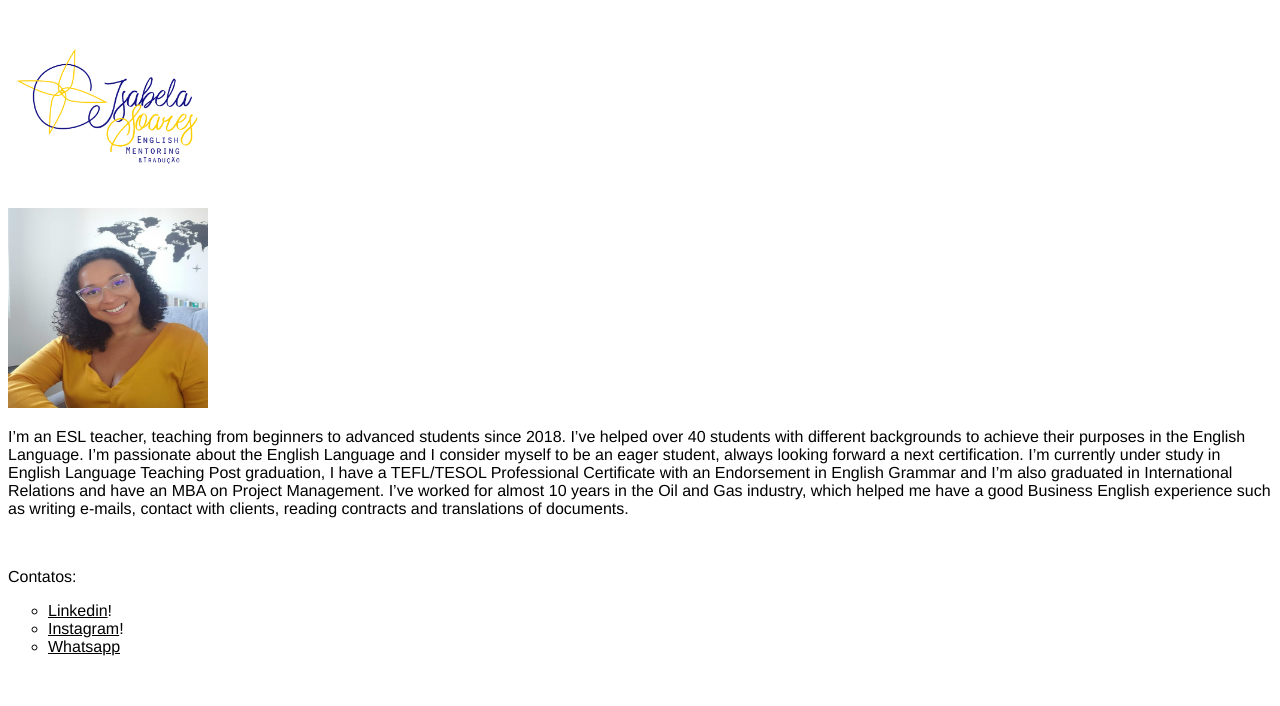
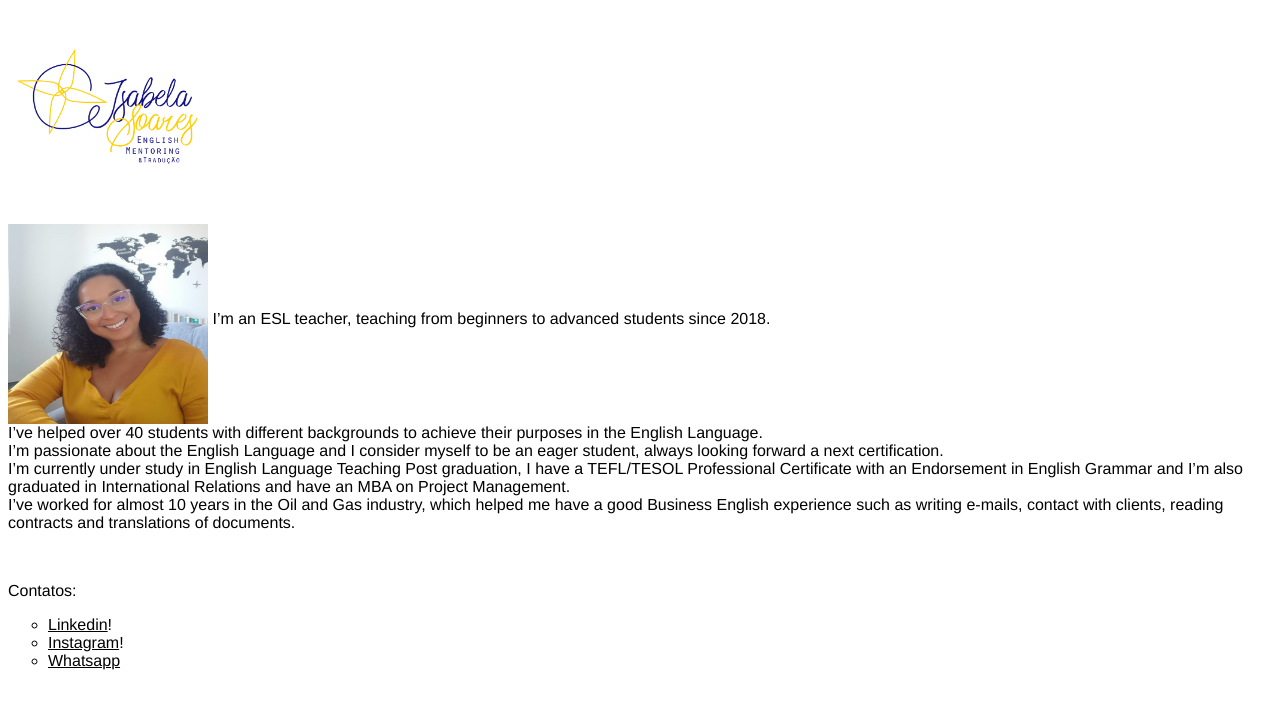
Before and after one commit to savannes/savannes.github.io, a plain HTML site: page index.html in a window 1280 px wide. Drawn offline with Linux system fonts and the light colour scheme.

Commit message:
update text and align

```diff
--- a/index.html
+++ b/index.html
@@ -16,14 +16,10 @@
         />
     <br>
 
-     <img
-      width="200px" height="200px"
-      src="WhatsApp_Image_2021-06-15_at_15.14.22_(2)%5B1%5D.jpeg"
+<p>     <img src="WhatsApp_Image_2021-06-15_at_15.14.22_(2)%5B1%5D.jpeg" width="200px" height="200px" align="middle"
       />
 
-      <p id="msg">I’m an ESL teacher, teaching from beginners to advanced students since 2018. I’ve helped over 40 students with different backgrounds to achieve their purposes in the English Language.
-      I’m passionate about the English Language and I consider myself to be an eager student, always looking forward a next certification.
-      I’m currently under study in English Language Teaching Post graduation, I have a TEFL/TESOL Professional Certificate with an Endorsement in English Grammar and I’m also graduated in International Relations and have an MBA on Project Management.
+      I’m an ESL teacher, teaching from beginners to advanced students since 2018.<br> I’ve helped over 40 students with different backgrounds to achieve their purposes in the English Language. <br>I’m passionate about the English Language and I consider myself to be an eager student, always looking forward a next certification. <br>I’m currently under study in English Language Teaching Post graduation, I have a TEFL/TESOL Professional Certificate with an Endorsement in English Grammar and I’m also graduated in International Relations and have an MBA on Project Management.<br>
       I’ve worked for almost 10 years in the Oil and Gas industry, which helped me have a good Business English experience such as writing e-mails, contact with clients, reading contracts and translations of documents.
       </p>
           <br>
```
